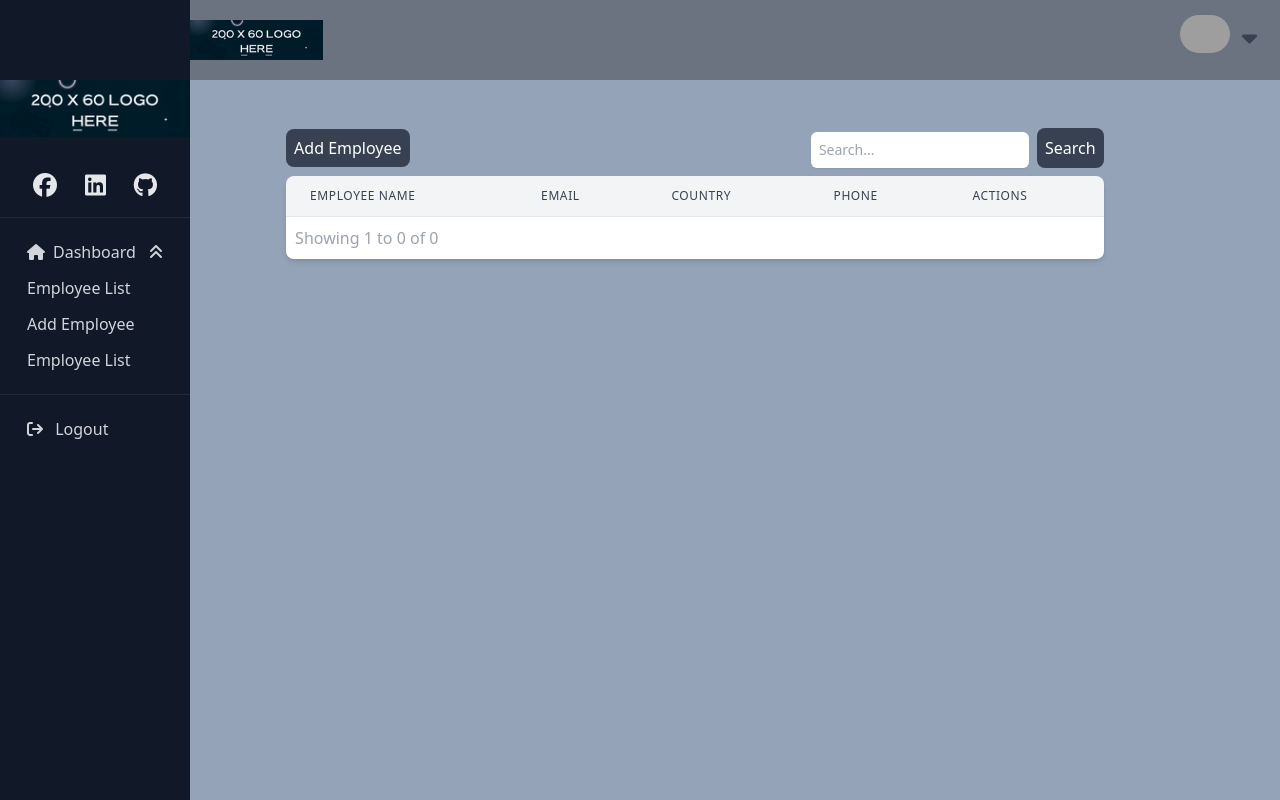
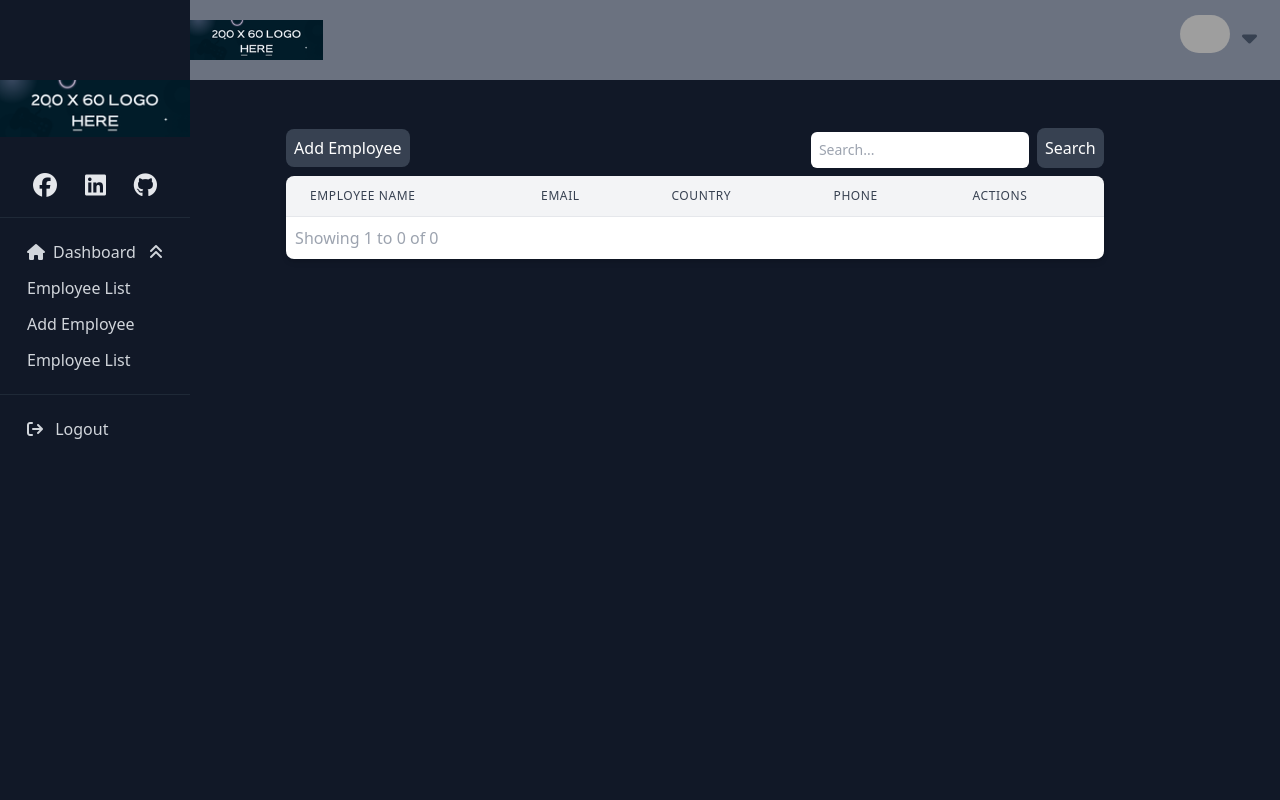
Before and after one commit to hashirmeraj/PRODIGY_FS_02, a PHP site: page /index.php in a window 1280 px wide. Run offline with PHP 8.4, Linux system fonts and the light colour scheme; the visitor is signed in with stand-in values (Sample User, id 1); data that the repository does not hold is empty; style sheets or scripts are compiled from the project's sources; some libraries are stand-ins or nearby versions; grey boxes are pictures that could not be loaded.

Commit message:
Update index.php

```diff
--- a/index.php
+++ b/index.php
@@ -140,7 +140,7 @@ if (isset($_SESSION['loggedin']) && $_SESSION['loggedin'] == true) {
                 </nav>
             </header>
             <!-- New Div for Main Content -->
-            <div class="content bg-slate-400 flex-grow ">
+            <div class="conten bg-gray-900 flex-grow ">
 
                 <div class=" main-area">
                     <!-- component -->
```
